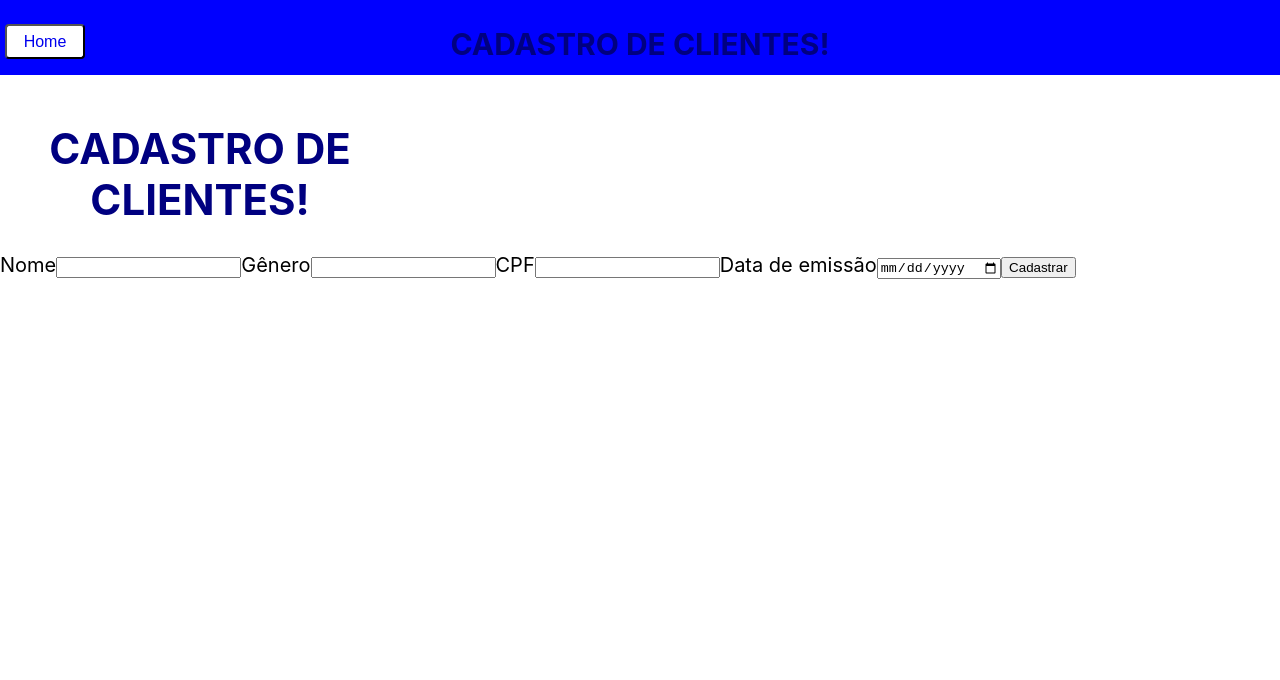
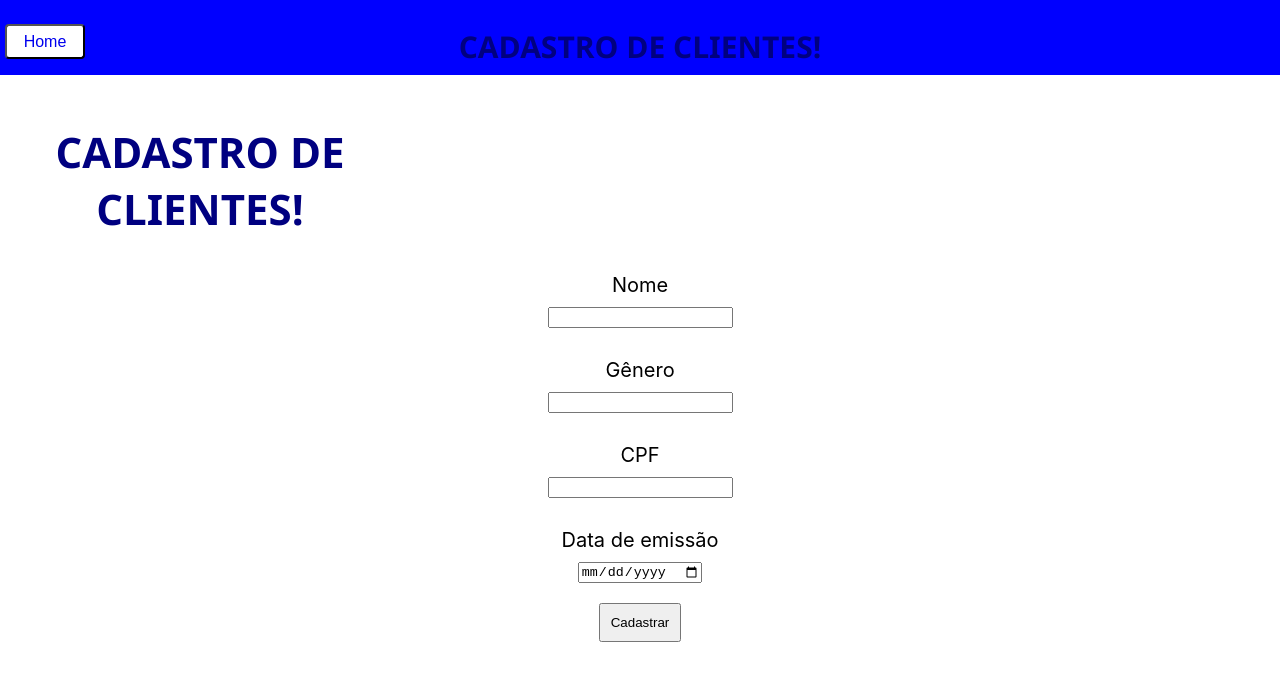
Before and after one commit to CaioVitorDias1/atv-worldBeauty, a React (Create React App) app in the folder interfaceworldbeauty/: page /cadastro in a window 1280 px wide. Shown: the top 680 px of the page. Built offline with nearby package versions, Linux system fonts and the light colour scheme.

Commit message:
atualizacao de css

```diff
--- a/interfaceworldbeauty/src/App.js
+++ b/interfaceworldbeauty/src/App.js
@@ -1,7 +1,7 @@
 import { Link } from "react-router-dom";
 import Header from "./components/header";
 import Cadastro from "./pages/cadastro";
-
+import "./styles/home.css"
 
 function App() {
   return (
@@ -9,10 +9,10 @@ function App() {
       <Header />
       <h1>Bem vindo ao sistema WorldBeauty!</h1>
       <h2>Qual operação gostaria de realizar primeiro?</h2>
-
-      <button><Link to="cadastro">Cadastro</Link></button>
-      <button><Link to="listagem">Listagem</Link></button>
-
+      <div className="botaoshome">
+        <button className="botaohome" ><Link to="cadastro" style={{ textDecoration: 'none' }}>Cadastro</Link></button>
+        <button className="botaohome b2"><Link to="listagem" style={{ textDecoration: 'none' }}>Listagem</Link></button>
+      </div>
     </div>
   );
 }
--- a/interfaceworldbeauty/src/pages/cadastro.jsx
+++ b/interfaceworldbeauty/src/pages/cadastro.jsx
@@ -2,6 +2,7 @@ import axios from "axios";
 import { useState } from "react";
 import { Component } from "react";
 import Header from "../components/header";
+import "../styles/cadastro.css"
 
 // class Cadastro extends Component{
 //     render(){
@@ -57,17 +58,29 @@ export default function Cadastro(){
             <div className="divtitulos">
                 <h1>Cadastro de clientes!</h1>
             </div>
+            <div className="form">
             <form onSubmit={handleSubmit}>
+                <div className="form ix">
                 <label>Nome</label>
                 <input onChange={(e) => setNome(e.target.value)}></input>
+                </div>
+                <div className="form ix">
                 <label>Gênero</label>
                 <input onChange={(e) => setGenero(e.target.value)}></input>
+                </div>
+                <div className="form ix">
                 <label>CPF</label>
                 <input onChange={(e) => setCpf(e.target.value)}></input>
+                </div>
+                <div  className="form ix">
                 <label>Data de emissão</label>
                 <input type="date" onChange={(e) => setData(e.target.value)}></input>
-                <button type="submit"> Cadastrar</button>
+                </div>
+                <div className="form ix">
+                <button type="submit" className="boatao"> Cadastrar</button>
+                </div>
             </form>
+            </div>
         </div>
     )
 }
--- /dev/null
+++ b/interfaceworldbeauty/src/styles/cadastro.css
@@ -0,0 +1,20 @@
+.divtitulos{
+    text-align: center;
+    background-color: ;
+    width: 100%
+}
+
+.form {
+    display: flex;
+    flex-direction:column;
+    justify-content: center;
+    align-items: center;
+}
+
+.ix {
+    padding: 10px;
+}
+
+.boatao {
+    padding: 10px;
+}
--- /dev/null
+++ b/interfaceworldbeauty/src/styles/home.css
@@ -0,0 +1,37 @@
+.botaoshome {
+    position: relative;
+    justify-content: center;
+    top: 35%;
+}
+
+.botaohome {
+    border-radius: 4px;
+    cursor: pointer;
+    background-color: lightblue;
+    height: 35px;
+    width: 80px;
+    color: blue;
+    text-align: center;
+    text-decoration: none;
+    font-size: 16px;
+    cursor: pointer;
+    position: absolute;
+    top: 3%;
+    left: 41%;
+}
+
+.b2 {
+    left: 50%;
+}
+
+.botaohome:hover {
+    background-color: pink;
+}
+
+.botaohome:active {
+    background-color: white
+}
+
+h1, h2 {
+    font-family: 'Segoe UI';
+}
```
